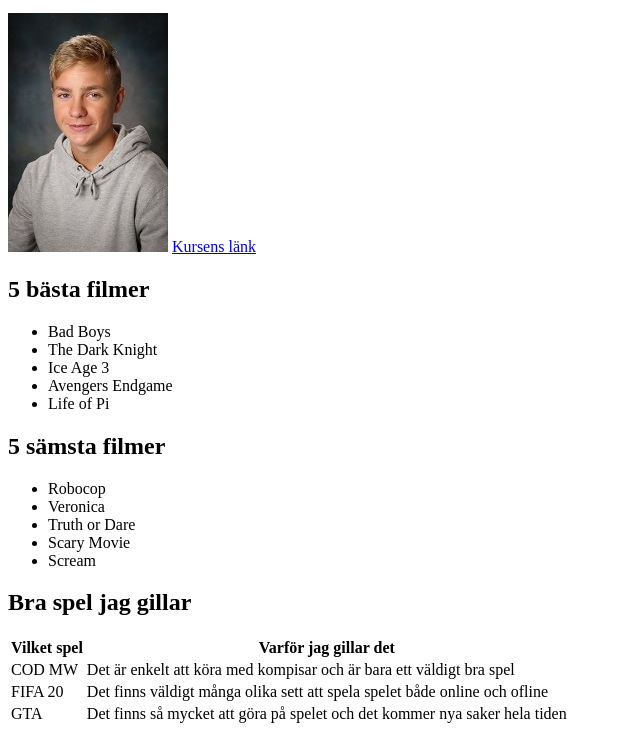
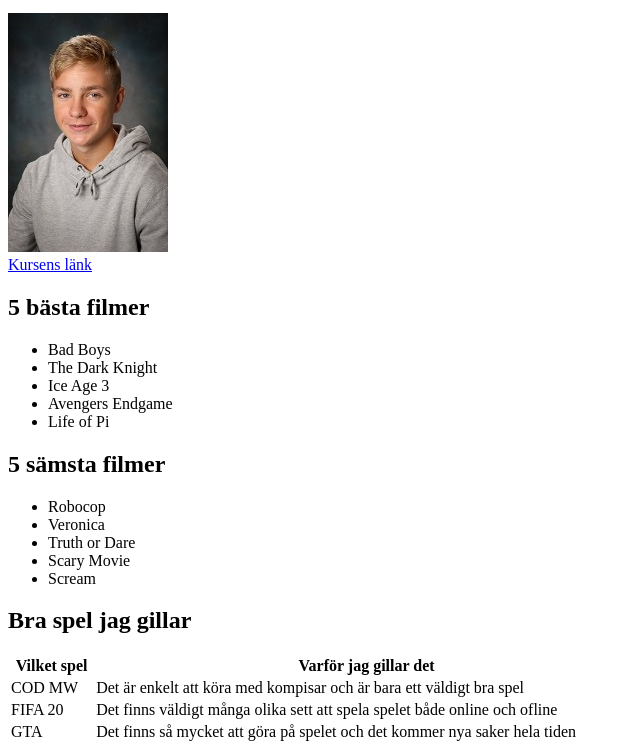
Before and after one commit to edwin0320/Edwin_Bryfors_IT19A, a plain HTML site: page tillämpad programering/firstpage/firstpage.html in a window 1280 px wide. Shown: the part 101-853 px from the top of the page, without its empty margins (0-640 px from the left). Drawn offline with Linux system fonts and the light colour scheme; files whose address does not match are found by name.

Commit message:
ändra width

```diff
--- a/tillämpad programering/firstpage/firstpage.html
+++ b/tillämpad programering/firstpage/firstpage.html
@@ -10,7 +10,7 @@
     <h1>Edwin Bryfors</h1>
     <p>jag vill lära mig att programera</p>
     <img src="jag bild.jpg">
-    <a href="https://www.skolverket.se/undervisning/gymnasieskolan/laroplan-program-och-amnen-i-gymnasieskolan/gymnasieprogrammen/amne?url=1530314731%2Fsyllabuscw%2Fjsp%2Fsubject.htm%3FsubjectCode%3DTIA%26courseCode%3DTIATIL00S%26tos%3Dgy&sv.url=12.5dfee44715d35a5cdfa92a3#anchor_TIATIL00S">Kursens länk</a>
+    <br><a href="https://www.skolverket.se/undervisning/gymnasieskolan/laroplan-program-och-amnen-i-gymnasieskolan/gymnasieprogrammen/amne?url=1530314731%2Fsyllabuscw%2Fjsp%2Fsubject.htm%3FsubjectCode%3DTIA%26courseCode%3DTIATIL00S%26tos%3Dgy&sv.url=12.5dfee44715d35a5cdfa92a3#anchor_TIATIL00S">Kursens länk</a>
     </body>
     </html>
 
@@ -32,10 +32,10 @@
     </ul>
 
     <h2>Bra spel jag gillar</h2>
-    <table>
+    <table style="width:50%">
         <tr>
             <th>Vilket spel</th>
-
+            <!--test kommenar 1-->
             <th>Varför jag gillar det</th>
         </tr>
         <tr>
@@ -49,3 +49,4 @@
          <tr>
             <td>GTA</td>
             <td>Det finns så mycket att göra på spelet och det kommer nya saker hela tiden</td>
+<!--test kommentar 2-->
```
